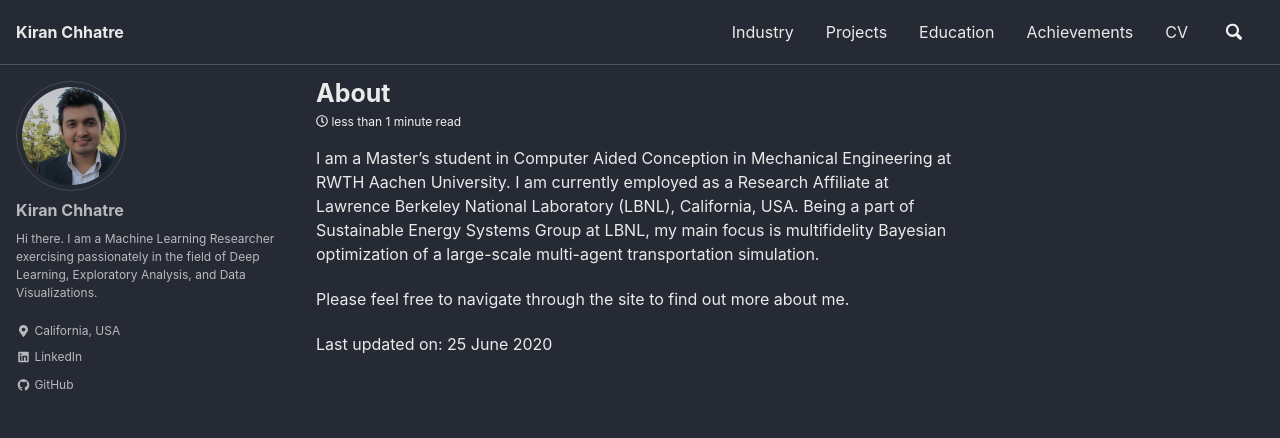
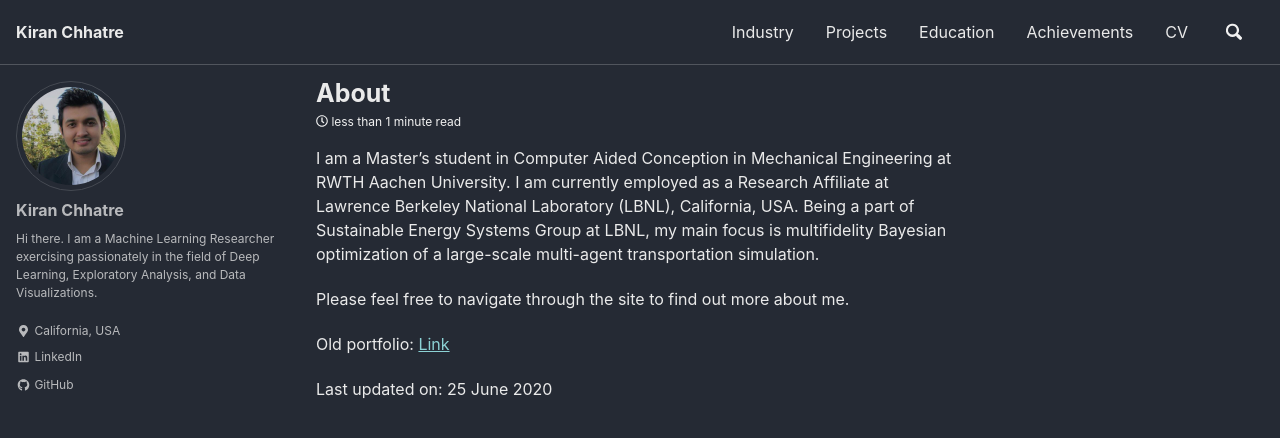
Before and after one commit to kiranchhatre/kiranchhatre.github.io, a Jekyll site: the page built from _pages/about.md, in a window 1280 px wide and 900 px high. Shown: the top 438 px of the window. Built offline with Jekyll 4.4.1, drawn with Linux system fonts in a browser that asks for light colours; cached includes are drawn as plain includes; nearby versions of some CDN libraries.

Commit message:
Update about.md

```diff
--- a/_pages/about.md
+++ b/_pages/about.md
@@ -8,4 +8,6 @@ I am a Master’s student in Computer Aided Conception in Mechanical Engineering
 
 Please feel free to navigate through the site to find out more about me.
 
+Old portfolio: [Link](https://drive.google.com/file/d/1huvrt_cft7wDZssJ8ZKH2KEnA_FcHRAp/view?usp=sharing)
+
 Last updated on: 25 June 2020
```
